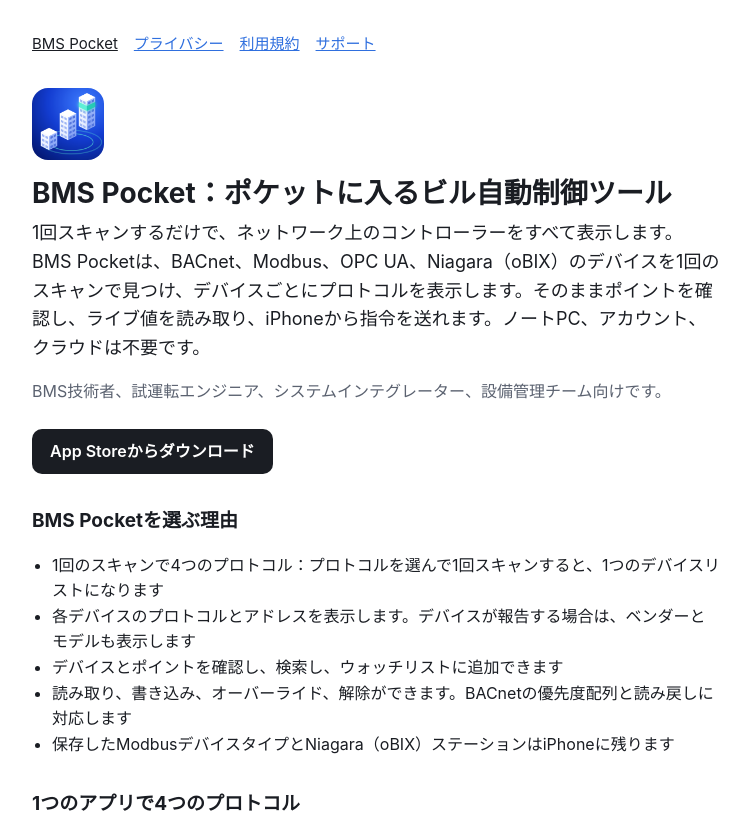
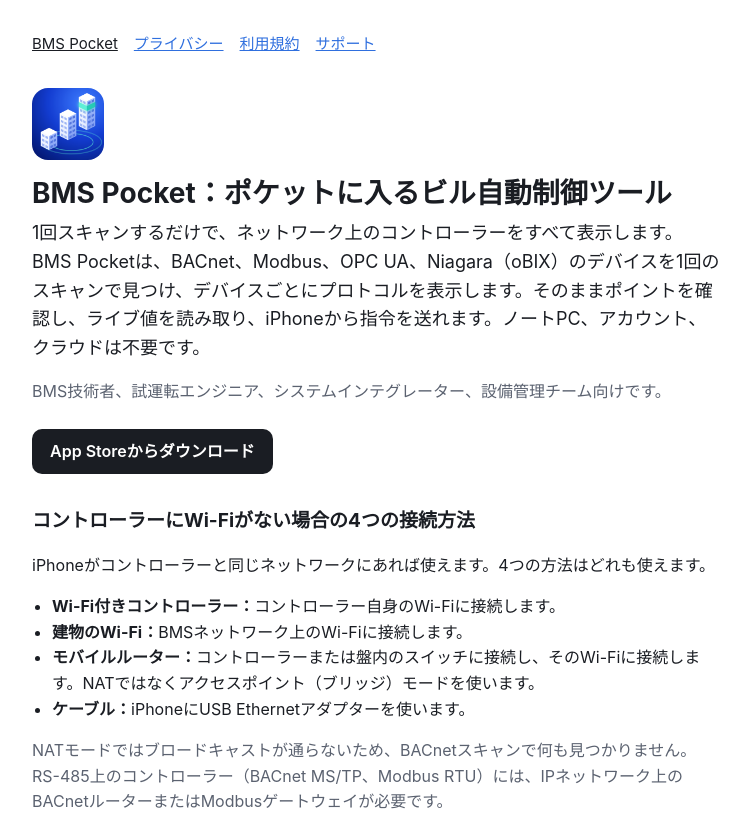
Before and after one commit to UmutKedik/bms-pocket, a plain HTML site: page ja/index.html in a window 1280 px wide. Shown: the top 823 px of the page, without its empty margins (264-1013 px from the left). Drawn offline with Linux system fonts and the light colour scheme.

Commit message:
Site ja: how to connect section

```diff
--- a/ja/index.html
+++ b/ja/index.html
@@ -38,6 +38,16 @@
 <p class="muted">BMS技術者、試運転エンジニア、システムインテグレーター、設備管理チーム向けです。</p>
 <p><a class="store" href="https://apps.apple.com/app/id6838406647">App Storeからダウンロード</a></p>
 </div>
+
+<h2 id="connect">コントローラーにWi-Fiがない場合の4つの接続方法</h2>
+<p>iPhoneがコントローラーと同じネットワークにあれば使えます。4つの方法はどれも使えます。</p>
+<ul>
+<li><strong>Wi-Fi付きコントローラー：</strong>コントローラー自身のWi-Fiに接続します。</li>
+<li><strong>建物のWi-Fi：</strong>BMSネットワーク上のWi-Fiに接続します。</li>
+<li><strong>モバイルルーター：</strong>コントローラーまたは盤内のスイッチに接続し、そのWi-Fiに接続します。NATではなくアクセスポイント（ブリッジ）モードを使います。</li>
+<li><strong>ケーブル：</strong>iPhoneにUSB Ethernetアダプターを使います。</li>
+</ul>
+<p class="muted">NATモードではブロードキャストが通らないため、BACnetスキャンで何も見つかりません。RS-485上のコントローラー（BACnet MS/TP、Modbus RTU）には、IPネットワーク上のBACnetルーターまたはModbusゲートウェイが必要です。</p>
 
 <h2>BMS Pocketを選ぶ理由</h2>
 <ul>
```
